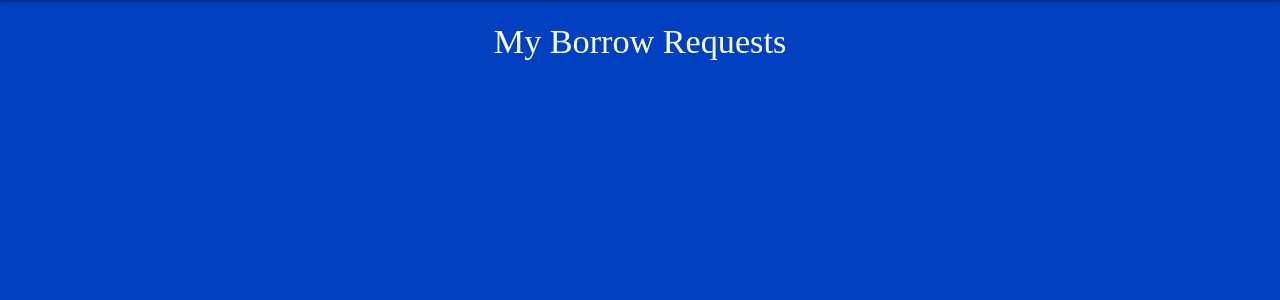
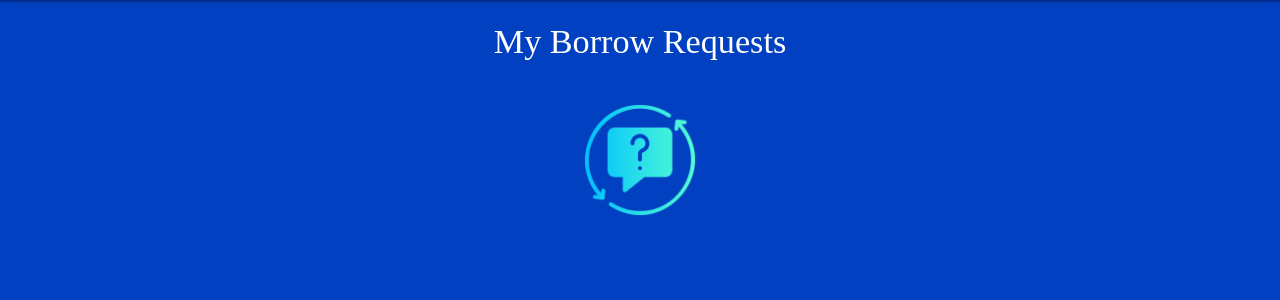
Before and after one commit to TriniWeb-Pirates/Pocket_Exchange_App, a Flask app: page /myBorrowRequests in a window 1280 px wide. Shown: the part 64-364 px from the top of the page. Run offline with Flask 3, Linux system fonts and the light colour scheme; parts of the project's set-up code (start-up, migrations or seed data) failed here and were passed over; some web fonts are replaced.

Commit message:
finishing stuff

```diff
--- a/App/templates/Guideline.html
+++ b/App/templates/Guideline.html
@@ -25,7 +25,7 @@ h4{
     <h4 class="center white-text">Guidelines</h4><br>
 
 <div class="row">
-<div class="col s2 offset-s5">
+<div class="col l2 offset-l5 s4 offset-s4 m2 offset-m5">
 <img src="/static/images/home.png" class="responsive-img">
 </div>
 </div>
--- a/App/templates/myBorrowRequests.html
+++ b/App/templates/myBorrowRequests.html
@@ -29,6 +29,13 @@ h4{
   <body>
     <div class="container">
       <h4 class="center white-text">My Borrow Requests</h4><br>
+      <div class="row">
+        <div class="col l2 offset-l5 m3 offset-m4 s4 offset-s4">
+      <img src="/static/images/question8.png" class="responsive-img">
+    </div>
+    </div>
+
+
       {% if requests %}
       {% for item in requests %}
         <div class="card" style="margin-bottom:50px">
```
Also changed, not shown: App/static/images/customer.png (added), App/static/images/question8.png (added).
